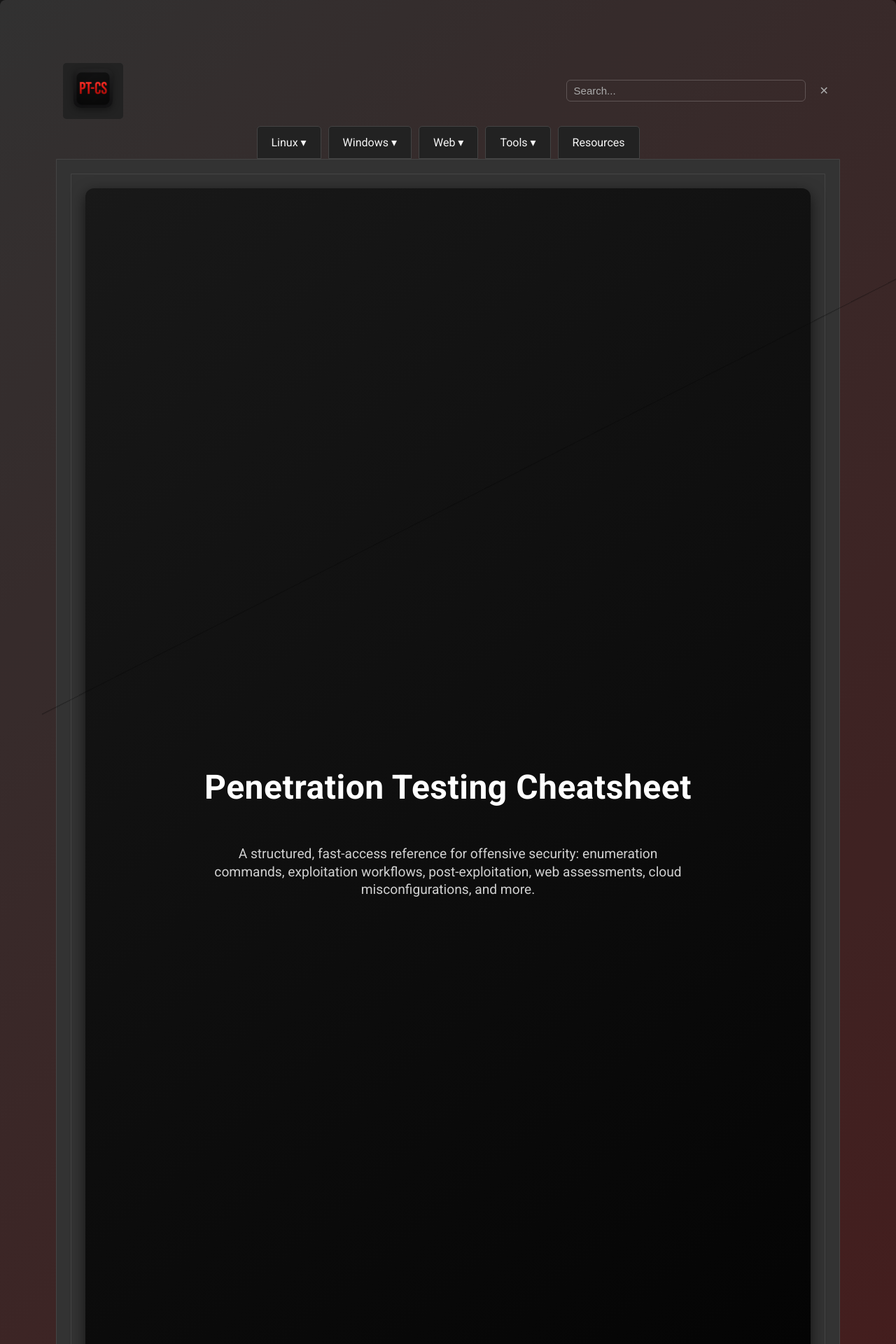
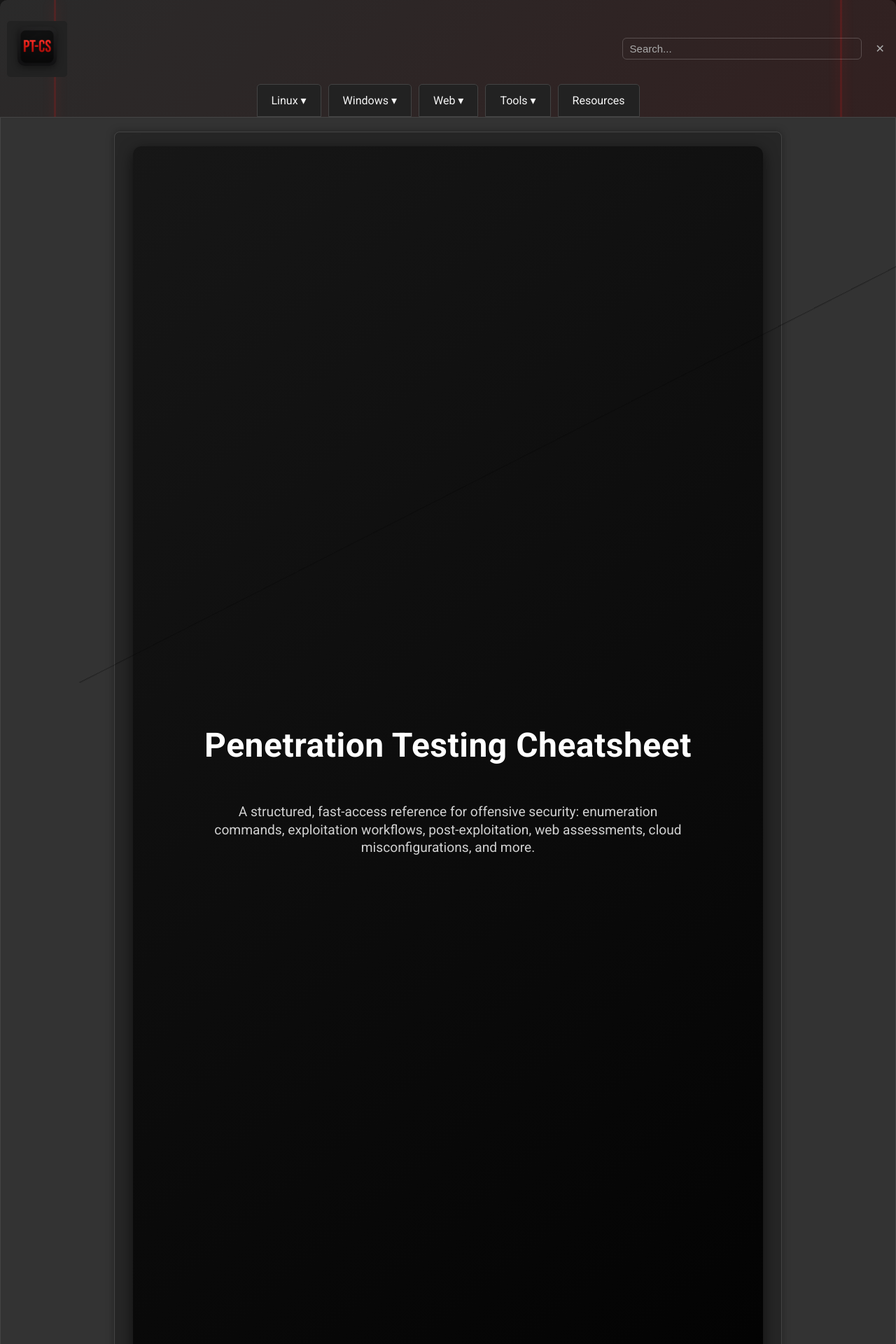
Before and after one commit to DylansGit/PT-CheatSheet, a Flask app: page / in a window 1280 px wide. Shown: the top 1920 px of the page at 70% size. Run offline with Flask 3, Linux system fonts and the light colour scheme; some libraries are stand-ins or nearby versions.

Commit message:
Update UI, Windows sections, styles, and new tabs

```diff
--- a/static/main.js
+++ b/static/main.js
@@ -586,3 +586,17 @@ function scrollToSection(id) {
         if (el) el.scrollIntoView({ behavior: "smooth", block: "start" });
     }, 150);
 }
+
+
+document.querySelectorAll('.dropdown-parent').forEach(parent => {
+  const menuId = parent.getAttribute('data-menu');
+  const panel = document.getElementById(menuId);
+
+  if (!panel) return;
+
+  parent.addEventListener('mouseenter', () => {
+    const rect = parent.getBoundingClientRect();
+    panel.style.left = rect.left + "px";
+    panel.style.top = (rect.bottom + 6) + "px";
+  });
+});
--- a/static/style.css
+++ b/static/style.css
@@ -655,7 +655,7 @@ html, body {
 
 /* --- Modern dropdown panel --- */
 .dropdown-panel {
-  position: absolute;
+  position: fixed;
   background: #1a1a1a;
   border: 1px solid #660000;
   border-radius: 8px;
@@ -687,6 +687,11 @@ html, body {
   background: #990000;
   padding-left: 22px;
 }
+
+.dropdown-parent {
+  position: relative;
+}
+
 
 /* hover effect for ALL tabs */
 .tab {
@@ -750,3 +755,79 @@ li {
     border-color: #6aff89;
     opacity: 1;
 }
+
+
+/* unify width */
+#tab-content > * {
+    max-width: 900px;
+    margin: 0 auto;
+    padding: 20px 26px !important;
+}
+
+/* optional but recommended */
+#tab-content > * {
+    background: rgba(0,0,0,0.25);
+    border-radius: 8px;
+    box-shadow: 0 0 12px rgba(0,0,0,0.35);
+}
+
+/* neutralize old container */
+.container {
+    max-width: 100%;
+    padding: 20px 0 !important;
+}
+
+
+/* --- Vertical Cyber Streams FIXED VERSION --- */
+
+.side-streams {
+  position: fixed;
+  top: 0;
+  bottom: 0;
+  left: 0;
+  right: 0;
+  pointer-events: none;
+  z-index: 1; /* BELOW container */
+}
+
+.stream {
+  position: absolute;
+  width: 3px;               /* thicker so it shows */
+  height: 150vh;            /* full coverage */
+  background: rgba(255, 0, 0, 0.4); /* stronger */
+  box-shadow: 0 0 18px rgba(255, 0, 0, 0.6); /* glow */
+  filter: blur(0.5px);
+  animation: streamFall 8s linear infinite;
+  opacity: 0.65;            /* visible */
+}
+
+/* left side streams */
+.stream.left.s1 { left: 3%; animation-duration: 7s; }
+.stream.left.s2 { left: 6%; animation-duration: 11s; }
+
+/* right side streams */
+.stream.right.s1 { right: 3%; animation-duration: 8s; }
+.stream.right.s2 { right: 6%; animation-duration: 12s; }
+
+@keyframes streamFall {
+  0%   { transform: translateY(-150%); }
+  100% { transform: translateY(100%); }
+}
+
+.container {
+    max-width: 1500px !important;
+    margin: 0 auto;
+    background: rgba(255,255,255,0.07);
+    border-radius: 10px;
+    padding: 40px;
+    position: relative;
+    z-index: 10;
+}
+
+.side-streams {
+    z-index: 5 !important;  /* ABOVE body gradient */
+}
+
+.stream {
+    opacity: 0.45;
+}
--- a/templates/index.html
+++ b/templates/index.html
@@ -14,6 +14,13 @@
 </head>
 
 <body>
+
+  <div class="side-streams">
+    <div class="stream left s1"></div>
+    <div class="stream left s2"></div>
+    <div class="stream right s1"></div>
+    <div class="stream right s2"></div>
+  </div>
 
   <div class="container">
     <!-- 🔺 Top Bar with logo + search -->
```
